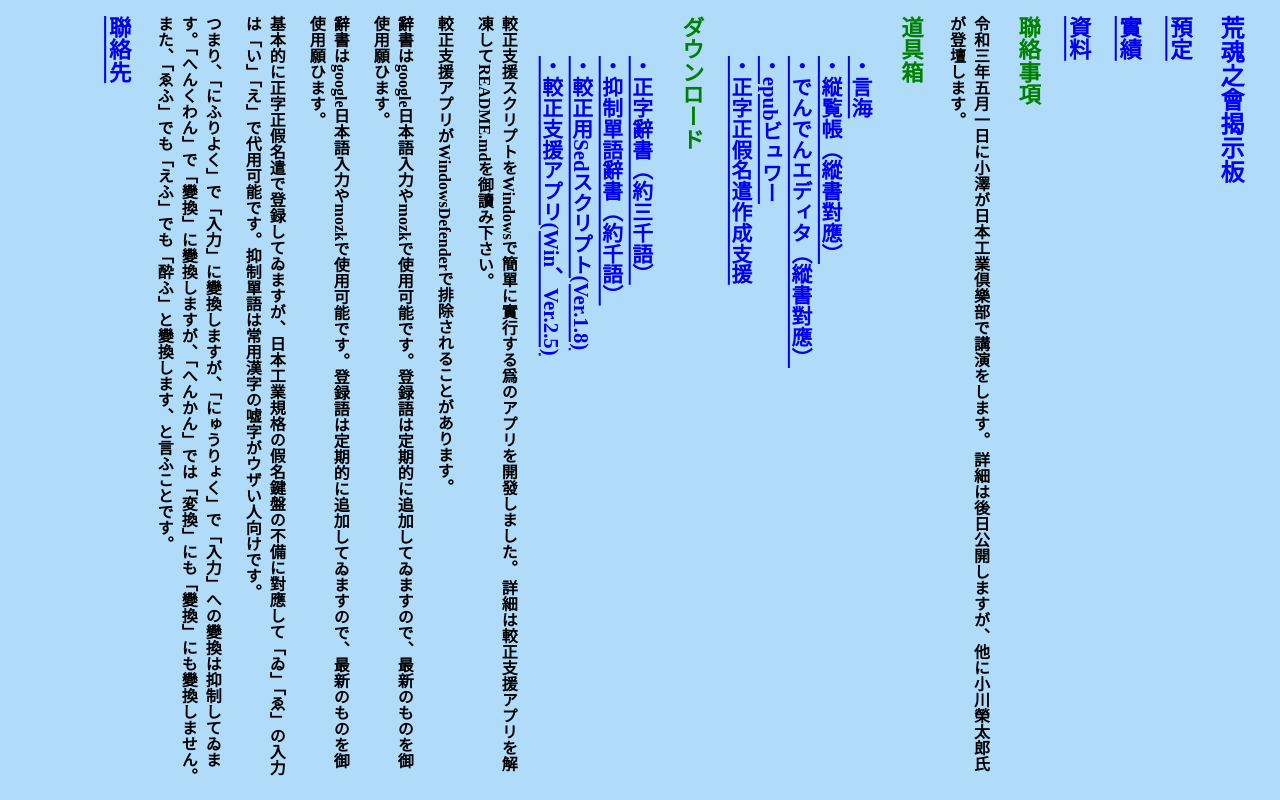
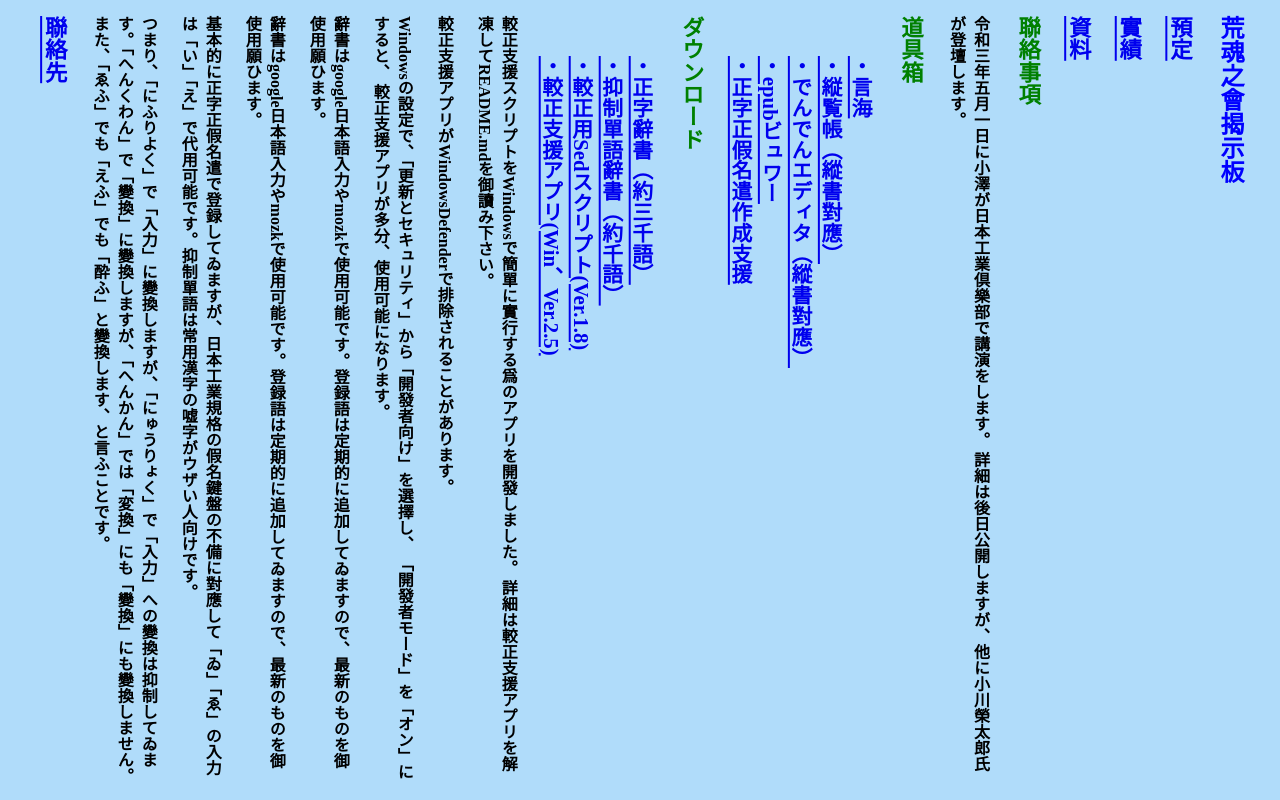
Before and after one commit to Aratamanokwai/Aratamanokwai.github.io, a plain HTML site: page index.html in a window 1280 px wide. Drawn offline with Linux system fonts and the light colour scheme.

Commit message:
CHG: ezsed: R030226

```diff
--- a/index.html
+++ b/index.html
@@ -77,6 +77,9 @@
     <p>較正支援スクリプトをWindowsで簡單に實行する爲のアプリを開發しました。
     詳細は較正支援アプリを解凍してREADME.mdを御讀み下さい。</p>
     <p>較正支援アプリがWindowsDefenderで排除されることがあります。</p>
+    <p>Windowsの設定で、「更新とセキュリティ」から「開發者向け」を選擇し、
+    「開發者モード」を「オン」にすると、
+    較正支援アプリが多分、使用可能になります。</p>
     <p>辭書はgoogle日本語入力やmozkで使用可能です。登録語は定期的に追加してゐますので、最新のものを御使用願ひます。</p>
     <p>辭書はgoogle日本語入力やmozkで使用可能です。登録語は定期的に追加してゐますので、最新のものを御使用願ひます。</p>
     <p>基本的に正字正假名遣で登録してゐますが、日本工業規格の假名鍵盤の不備に對應して「ゐ」「ゑ」の入力は「い」「え」で代用可能です。抑制單語は常用漢字の嘘字がウザい人向けです。</p>
```
